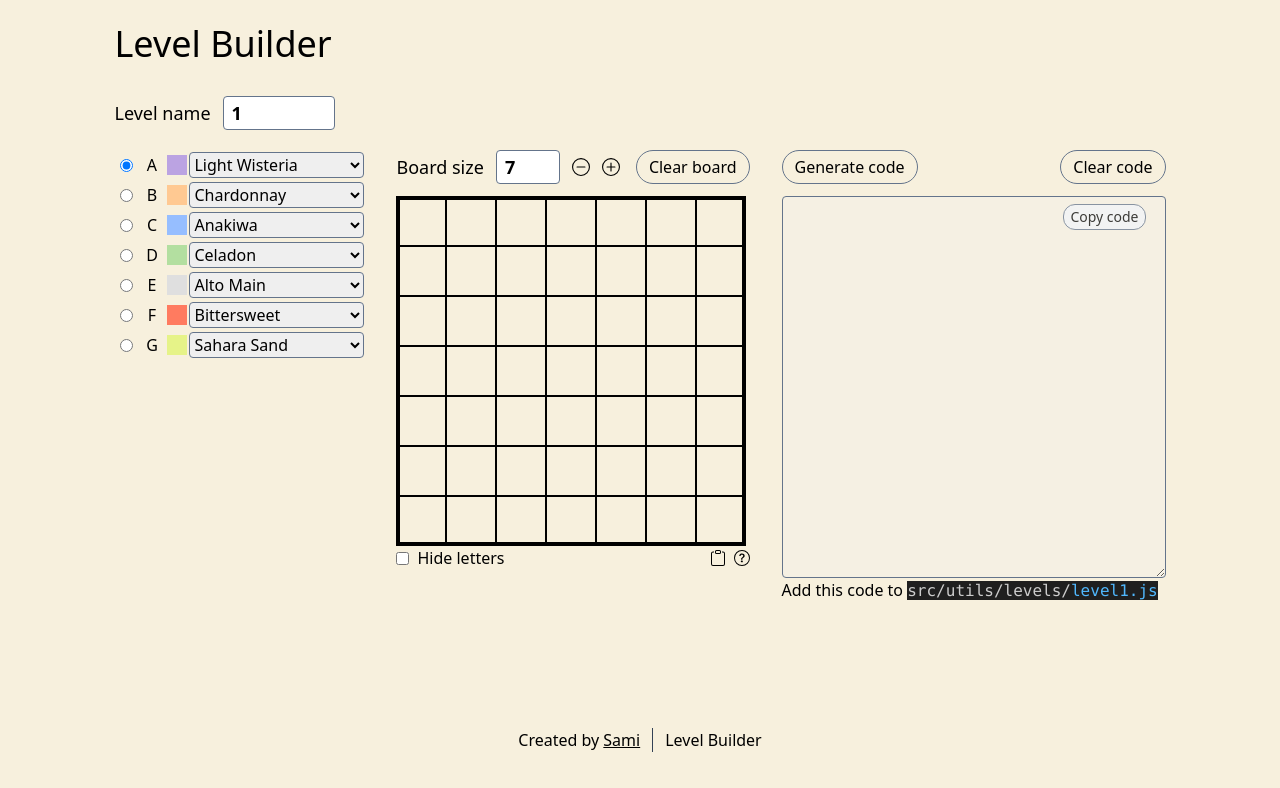
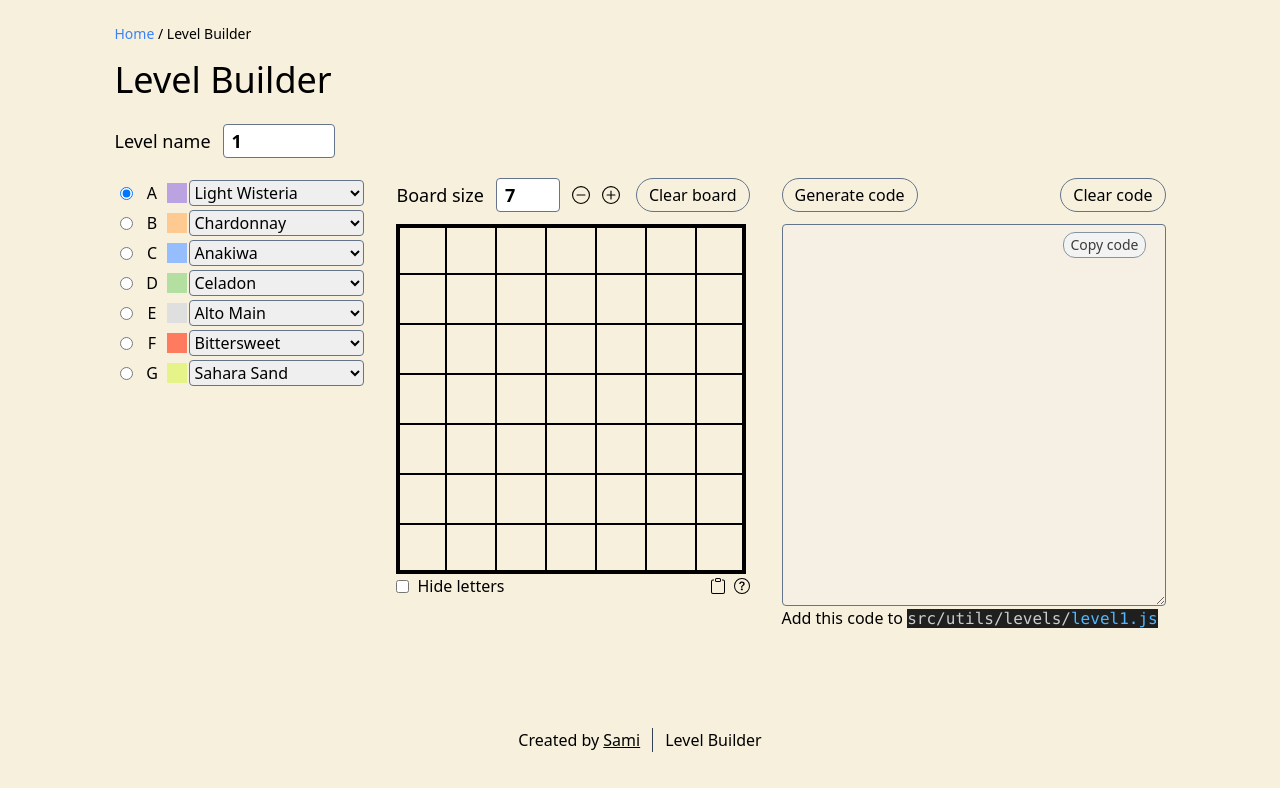
Before and after one commit to samimsu/queens-game-linkedin, a React (Vite) app: page /level-builder in a window 1280 px wide. Shown: the top 788 px of the page. Built offline with nearby package versions, Linux system fonts and the light colour scheme.

Commit message:
Add breadcrumbs on level builder page

```diff
--- a/src/components/LevelBuilder/LevelBuilder.jsx
+++ b/src/components/LevelBuilder/LevelBuilder.jsx
@@ -1,4 +1,5 @@
 import React, { useEffect, useState } from "react";
+import { Link } from "react-router-dom";
 import RootLayout from "../../layouts/RootLayout";
 import { createInitialBoardForBuilder } from "../../utils/board";
 import {
@@ -162,7 +163,15 @@ const LevelBuilder = () => {
   return (
     <RootLayout className="!overflow-auto">
       <div className="mt-2 mx-2 sm:mx-8">
-        <h1 className="text-4xl mb-8">Level Builder</h1>
+        {/* BREADCRUMBS */}
+        <div className="text-sm mb-4">
+          <Link to="/" className="text-blue-500">
+            Home
+          </Link>{" "}
+          / Level Builder
+        </div>
+
+        <h1 className="text-4xl mb-6">Level Builder</h1>
 
         <div className="flex flex-col space-y-2">
           <LevelNameInput levelName={levelName} setLevelName={setLevelName} />
```
